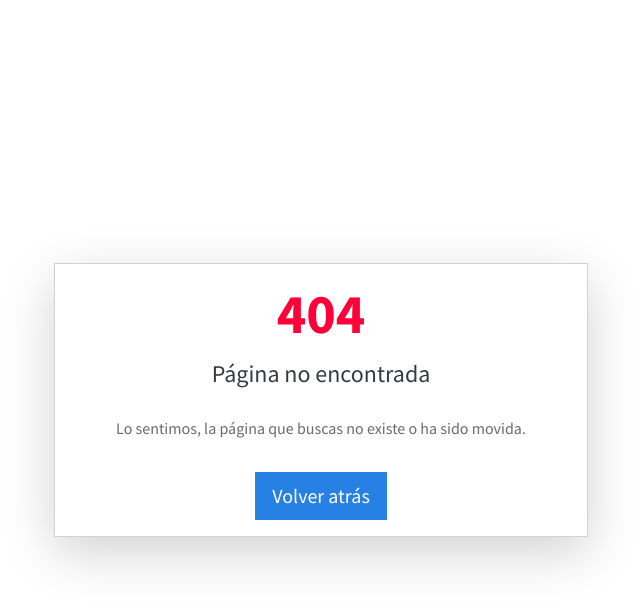
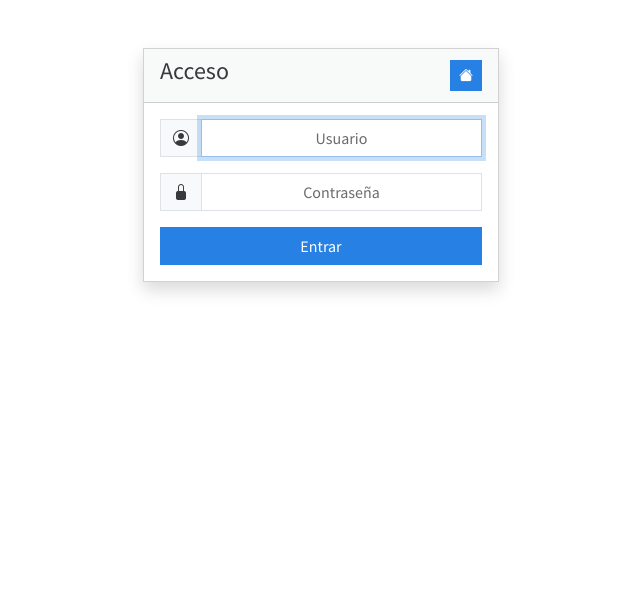
Before and after one commit to xander9290/lite-erp, a Next.js app: page /api/auth/login in a window 1280 px wide. Before the commit this address had no page. Shown: the top 606 px of the page, without its empty margins (319-959 px from the left). Built offline with nearby package versions, Linux system fonts and the light colour scheme.

Commit message:
se diseña y se define formulario de login

```diff
--- a/app/LandingPage.tsx
+++ b/app/LandingPage.tsx
@@ -17,9 +17,8 @@ export default function LandingPage() {
               <h1 className="mb-4">
                 Bienvenido a <strong>LITE-ERP</strong>
               </h1>
-              <p className="mb-4">Si ya tienes acceso, inicia sesión.</p>
               <div className="d-flex justify-content-center gap-3">
-                <Link href="/auth/login" passHref>
+                <Link href="/api/auth/login" passHref>
                   <Button variant="primary">Iniciar sesión</Button>
                 </Link>
               </div>
--- /dev/null
+++ b/app/api/auth/login/page.tsx
@@ -0,0 +1,7 @@
+import FormLogin from "@/components/forms/FormLogin";
+
+function PageLogin() {
+  return <FormLogin />;
+}
+
+export default PageLogin;
--- /dev/null
+++ b/components/forms/FormLogin.tsx
@@ -0,0 +1,93 @@
+"use client";
+
+import Link from "next/link";
+import { Button, Col, Container, Form, InputGroup, Row } from "react-bootstrap";
+import { useForm, SubmitHandler } from "react-hook-form";
+
+type TInputs = {
+  login: string;
+  password: string;
+};
+
+function FormLogin() {
+  const {
+    register,
+    handleSubmit,
+    formState: { errors, isSubmitting },
+  } = useForm<TInputs>();
+
+  const onSubmit: SubmitHandler<TInputs> = async (data) => {};
+
+  return (
+    <Container>
+      <Row className="justify-content-center">
+        <Col xs="12" sm="10" md="7" lg="5" xl="4" xxl="3">
+          <Form className="card shadow mt-5" onSubmit={handleSubmit(onSubmit)}>
+            <div className="card-header d-flex justify-content-between align-items-center">
+              <h4 className="card-title">Acceso</h4>
+              <Link className="btn btn-primary btn-sm" href="/" title="Inicio">
+                <i className="bi bi-house-fill"></i>
+              </Link>
+            </div>
+            <fieldset className="card-body">
+              <Form.Group controlId="UserLogin" className="mb-3">
+                <InputGroup>
+                  <InputGroup.Text>
+                    <i className="bi bi-person-circle"></i>
+                  </InputGroup.Text>
+                  <Form.Control
+                    {...register("login", {
+                      required: "Este campo es requerido",
+                    })}
+                    type="text"
+                    className="text-center"
+                    autoComplete="off"
+                    placeholder="Usuario"
+                    autoFocus
+                    isInvalid={!!errors.login}
+                  />
+                  <Form.Control.Feedback type="invalid" className="text-center">
+                    {errors.login?.message}
+                  </Form.Control.Feedback>
+                </InputGroup>
+              </Form.Group>
+              <Form.Group controlId="UserPassword" className="mb-3">
+                <InputGroup>
+                  <InputGroup.Text>
+                    <i className="bi bi-lock-fill"></i>
+                  </InputGroup.Text>
+                  <Form.Control
+                    {...register("password", {
+                      required: "Este campo es requerido",
+                      minLength: {
+                        value: 4,
+                        message: "La contraseña debe tener mínimo 4 caracteres",
+                      },
+                      maxLength: {
+                        value: 8,
+                        message: "La contraseña debe tener máximo 8 caracteres",
+                      },
+                    })}
+                    type="password"
+                    className="text-center"
+                    autoComplete="off"
+                    placeholder="Contraseña"
+                    isInvalid={!!errors.password}
+                  />
+                  <Form.Control.Feedback type="invalid" className="text-center">
+                    {errors.password?.message}
+                  </Form.Control.Feedback>
+                </InputGroup>
+              </Form.Group>
+              <Form.Group className="d-grid">
+                <Button type="submit">Entrar</Button>
+              </Form.Group>
+            </fieldset>
+          </Form>
+        </Col>
+      </Row>
+    </Container>
+  );
+}
+
+export default FormLogin;
--- a/middleware.ts
+++ b/middleware.ts
@@ -1,7 +1,7 @@
 import { auth } from "@/libs/auth";
 
 export default auth((req) => {
-  if (!req.auth && req.nextUrl.pathname !== "/auth/login") {
+  if (!req.auth && req.nextUrl.pathname !== "/api/auth/login") {
     const newUrl = new URL("/", req.nextUrl.origin);
     return Response.redirect(newUrl);
   }
--- a/package.json
+++ b/package.json
@@ -11,6 +11,7 @@
   },
   "dependencies": {
     "@prisma/client": "^6.12.0",
+    "bcryptjs": "^3.0.2",
     "bootstrap-icons": "^1.13.1",
     "bootswatch": "^5.3.7",
     "install": "^0.13.0",
@@ -21,8 +22,7 @@
     "react-bootstrap": "^2.10.10",
     "react-dom": "19.1.0",
     "react-hook-form": "^7.61.1",
-    "react-hot-toast": "^2.5.2",
-    "zod": "^4.0.10"
+    "react-hot-toast": "^2.5.2"
   },
   "devDependencies": {
     "@eslint/eslintrc": "^3",
```
Also changed, not shown: 1 other file (tests, documents, lock files or other folders).
